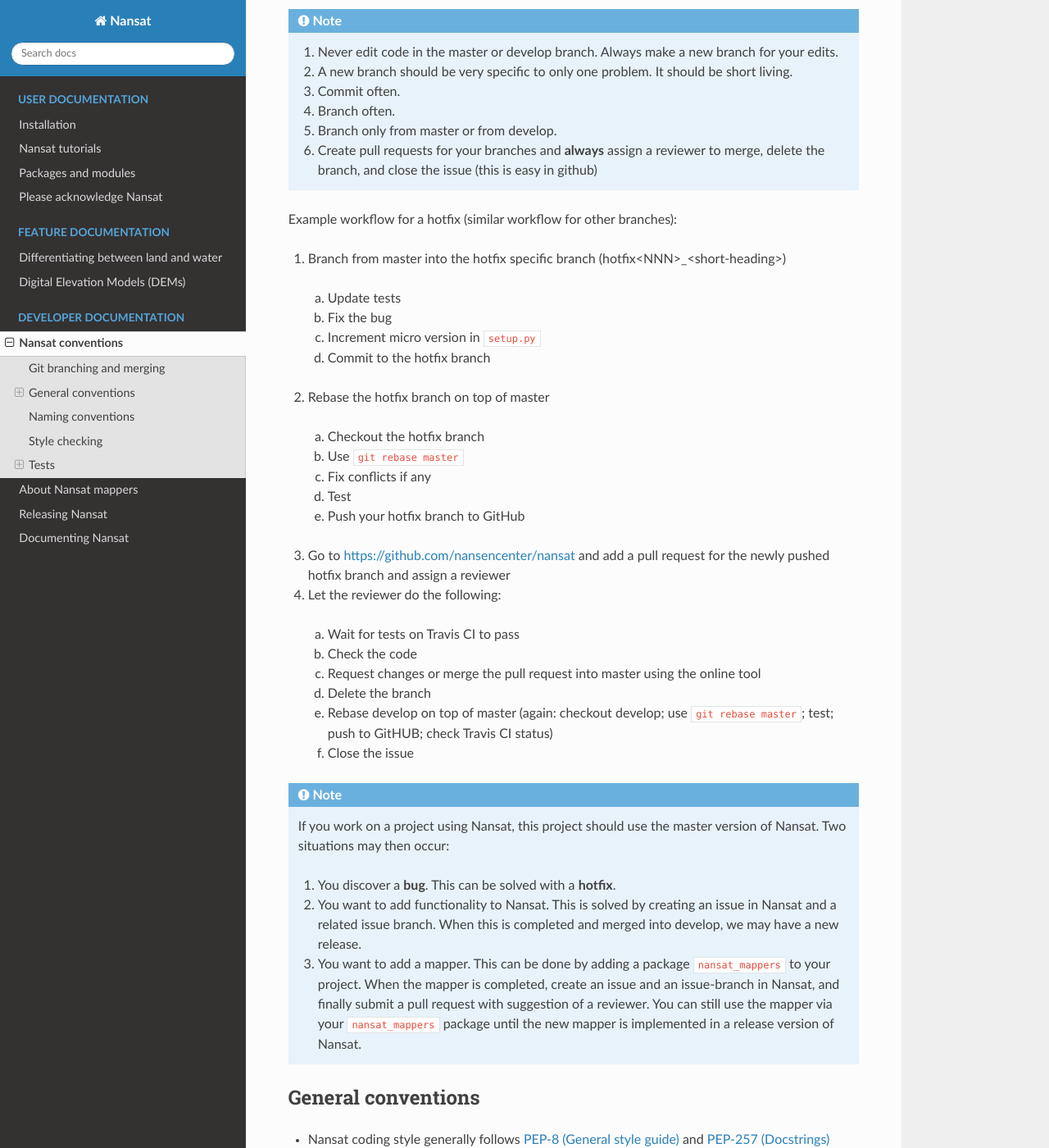
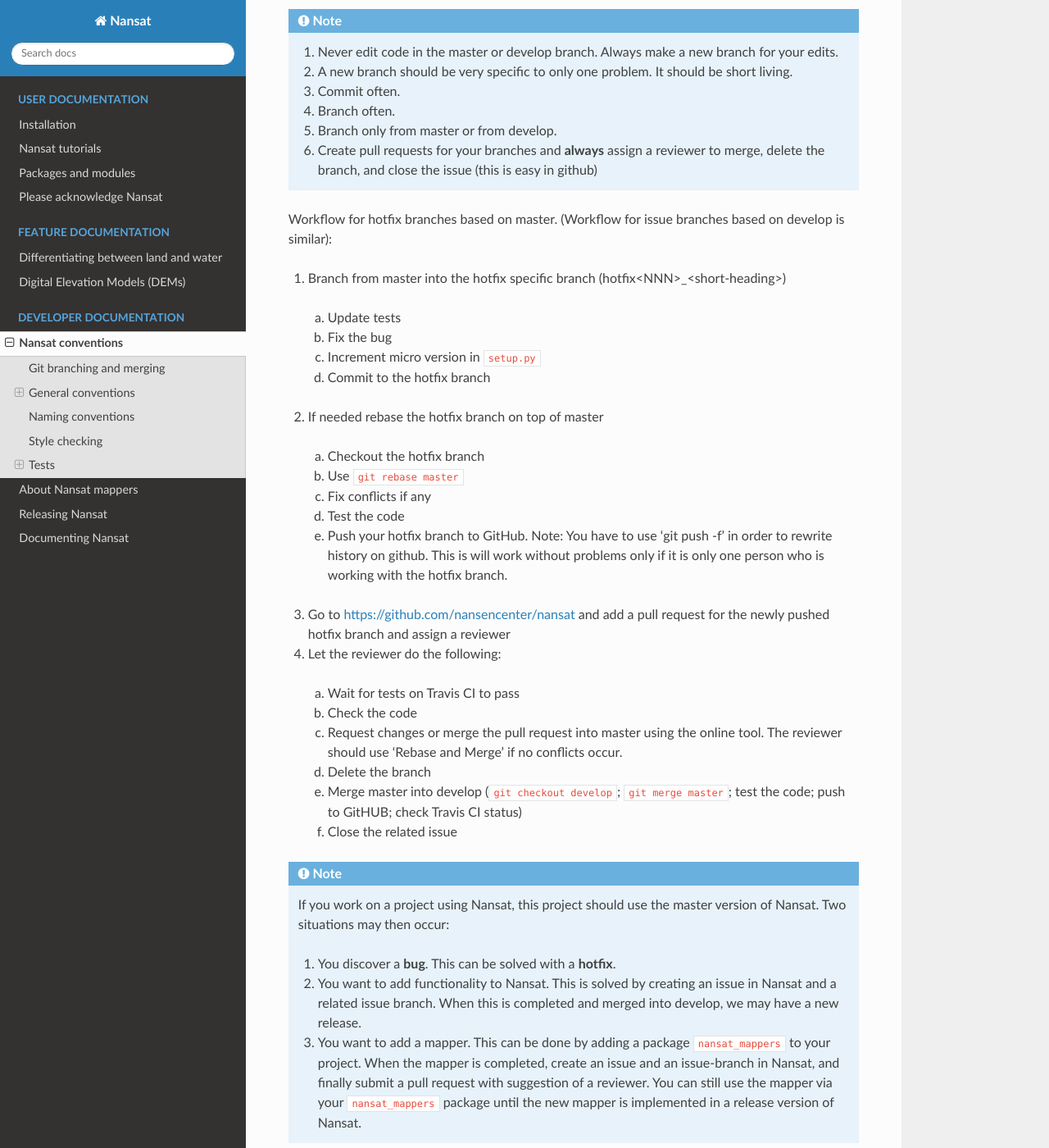
Before and after one commit to nansencenter/nansat, a Sphinx documentation site: the page built from docs/source/conventions.rst, in a window 1280 px wide and 1400 px high, scrolled down 469 px. Shown: the whole window at 82% size. Built offline with Sphinx 7.4.7 and the Read the Docs theme 2.0.0, drawn with Linux system fonts in a browser that asks for light colours.

Commit message:
#272 update conventions

```diff
--- a/docs/source/conventions.rst
+++ b/docs/source/conventions.rst
@@ -20,28 +20,28 @@
    5. Branch only from master or from develop.
    6. Create pull requests for your branches and **always** assign a reviewer to merge, delete the branch, and close the issue (this is easy in github)
 
-Example workflow for a hotfix (similar workflow for other branches):
+Workflow for hotfix branches based on master. (Workflow for issue branches based on develop is similar):
 
 1. Branch from master into the hotfix specific branch (hotfix<NNN>_<short-heading>)
   a) Update tests
   b) Fix the bug
   c) Increment micro version in ``setup.py``
   d) Commit to the hotfix branch
-2. Rebase the hotfix branch on top of master
+2. If needed rebase the hotfix branch on top of master
   a) Checkout the hotfix branch
   b) Use ``git rebase master``
   c) Fix conflicts if any
-  d) Test
-  e) Push your hotfix branch to GitHub
+  d) Test the code
+  e) Push your hotfix branch to GitHub. Note: You have to use 'git push -f' in order to rewrite history on github. This is will work without problems only if it is only one person who is working with the hotfix branch.
 3. Go to `<https://github.com/nansencenter/nansat>`_ and add a pull request for the newly pushed
    hotfix branch and assign a reviewer
 4. Let the reviewer do the following:
   a) Wait for tests on Travis CI to pass
   b) Check the code
-  c) Request changes or merge the pull request into master using the online tool
+  c) Request changes or merge the pull request into master using the online tool. The reviewer should use 'Rebase and Merge' if no conflicts occur.
   d) Delete the branch
-  e) Rebase develop on top of master (again: checkout develop; use ``git rebase master``; test; push to GitHUB; check Travis CI status)
-  f) Close the issue
+  e) Merge master into develop (``git checkout develop``; ``git merge master``; test the code; push to GitHUB; check Travis CI status)
+  f) Close the related issue
 
 .. note::
 
```
